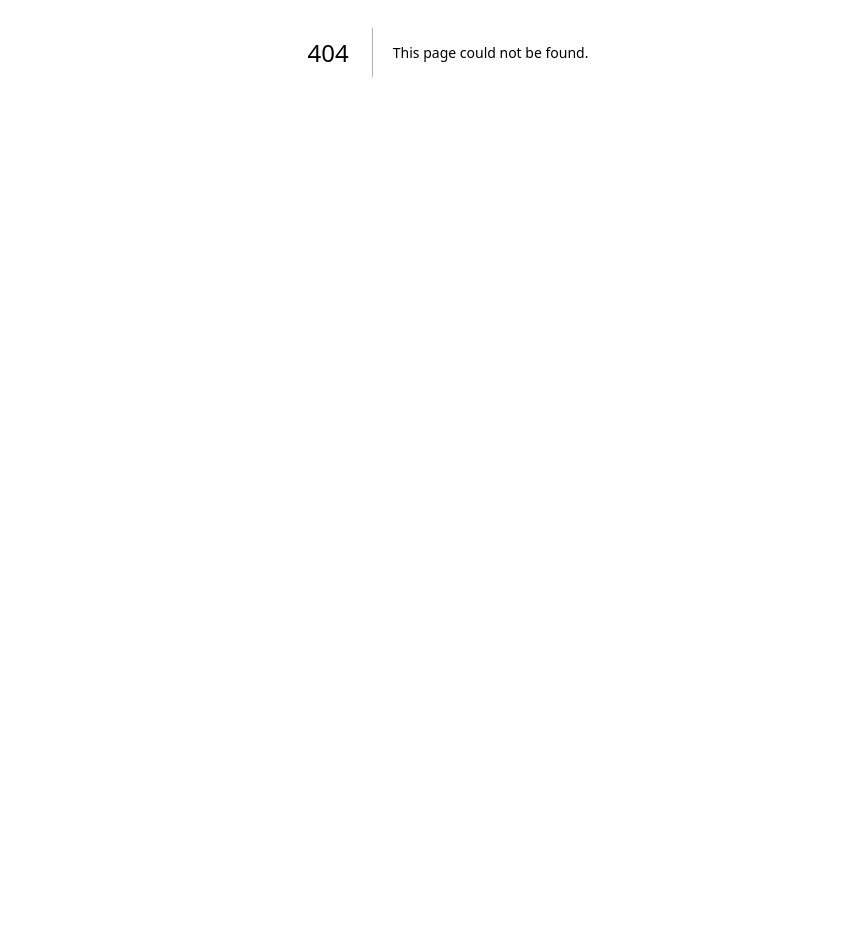
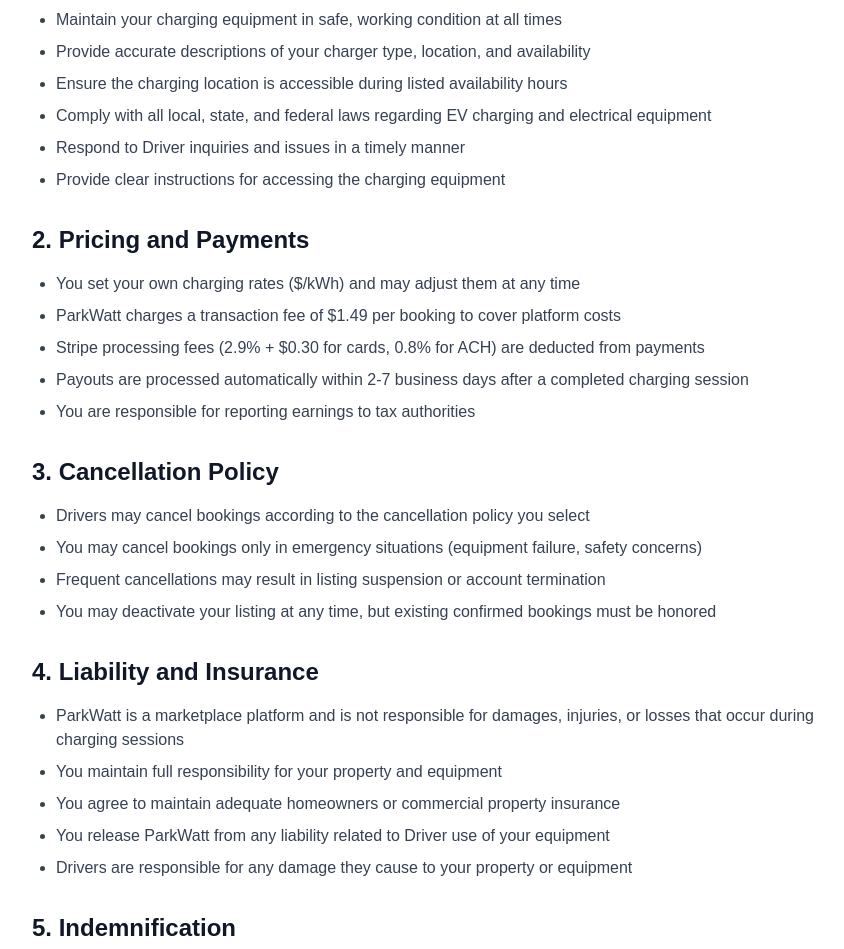
Before and after one commit to mikeygbd/parkwatt-website, a Next.js app: page /host-agreement in a window 1280 px wide. Before the commit this address had no page. Shown: the part 348-1297 px from the top of the page, without its empty margins (192-1036 px from the left). Before the commit the page ends 800 px from the top, so only its background shows below. Built offline with nearby package versions, Linux system fonts and the light colour scheme.

Commit message:
created Host Agreement page

```diff
--- /dev/null
+++ b/app/host-agreement/page.js
@@ -0,0 +1,242 @@
+export default function HostAgreement() {
+  return (
+    <div className="min-h-screen bg-gray-50 py-12 px-4 sm:px-6 lg:px-8">
+      <div className="max-w-4xl mx-auto bg-white shadow-lg rounded-lg p-8">
+        <h1 className="text-4xl font-bold text-gray-900 mb-4">
+          ParkWatt Host Agreement
+        </h1>
+        <p className="text-sm text-gray-500 mb-8">
+          Effective Date: December 16, 2024
+        </p>
+
+        <div className="prose prose-lg max-w-none text-gray-700">
+          <p className="mb-6">
+            This Host Agreement ("Agreement") is entered into between you
+            ("Host") and ParkWatt, Inc. ("ParkWatt", "we", "us", or "our") and
+            governs your use of the ParkWatt platform to list and rent your
+            electric vehicle (EV) charging equipment.
+          </p>
+
+          <h2 className="text-2xl font-semibold text-gray-900 mt-8 mb-4">
+            1. Host Responsibilities
+          </h2>
+          <p className="mb-4">As a Host, you agree to:</p>
+          <ul className="list-disc pl-6 mb-6 space-y-2">
+            <li>
+              Maintain your charging equipment in safe, working condition at all
+              times
+            </li>
+            <li>
+              Provide accurate descriptions of your charger type, location, and
+              availability
+            </li>
+            <li>
+              Ensure the charging location is accessible during listed
+              availability hours
+            </li>
+            <li>
+              Comply with all local, state, and federal laws regarding EV
+              charging and electrical equipment
+            </li>
+            <li>Respond to Driver inquiries and issues in a timely manner</li>
+            <li>
+              Provide clear instructions for accessing the charging equipment
+            </li>
+          </ul>
+
+          <h2 className="text-2xl font-semibold text-gray-900 mt-8 mb-4">
+            2. Pricing and Payments
+          </h2>
+          <ul className="list-disc pl-6 mb-6 space-y-2">
+            <li>
+              You set your own charging rates ($/kWh) and may adjust them at any
+              time
+            </li>
+            <li>
+              ParkWatt charges a transaction fee of $1.49 per booking to cover
+              platform costs
+            </li>
+            <li>
+              Stripe processing fees (2.9% + $0.30 for cards, 0.8% for ACH) are
+              deducted from payments
+            </li>
+            <li>
+              Payouts are processed automatically within 2-7 business days after
+              a completed charging session
+            </li>
+            <li>
+              You are responsible for reporting earnings to tax authorities
+            </li>
+          </ul>
+
+          <h2 className="text-2xl font-semibold text-gray-900 mt-8 mb-4">
+            3. Cancellation Policy
+          </h2>
+          <ul className="list-disc pl-6 mb-6 space-y-2">
+            <li>
+              Drivers may cancel bookings according to the cancellation policy
+              you select
+            </li>
+            <li>
+              You may cancel bookings only in emergency situations (equipment
+              failure, safety concerns)
+            </li>
+            <li>
+              Frequent cancellations may result in listing suspension or account
+              termination
+            </li>
+            <li>
+              You may deactivate your listing at any time, but existing
+              confirmed bookings must be honored
+            </li>
+          </ul>
+
+          <h2 className="text-2xl font-semibold text-gray-900 mt-8 mb-4">
+            4. Liability and Insurance
+          </h2>
+          <ul className="list-disc pl-6 mb-6 space-y-2">
+            <li>
+              ParkWatt is a marketplace platform and is not responsible for
+              damages, injuries, or losses that occur during charging sessions
+            </li>
+            <li>
+              You maintain full responsibility for your property and equipment
+            </li>
+            <li>
+              You agree to maintain adequate homeowners or commercial property
+              insurance
+            </li>
+            <li>
+              You release ParkWatt from any liability related to Driver use of
+              your equipment
+            </li>
+            <li>
+              Drivers are responsible for any damage they cause to your property
+              or equipment
+            </li>
+          </ul>
+
+          <h2 className="text-2xl font-semibold text-gray-900 mt-8 mb-4">
+            5. Indemnification
+          </h2>
+          <p className="mb-6">
+            You agree to indemnify, defend, and hold harmless ParkWatt, its
+            officers, directors, employees, and agents from and against any
+            claims, liabilities, damages, losses, and expenses (including
+            reasonable attorney fees) arising out of or in any way connected
+            with:
+          </p>
+          <ul className="list-disc pl-6 mb-6 space-y-2">
+            <li>Your breach of this Agreement</li>
+            <li>Your violation of any law or regulation</li>
+            <li>
+              Your listing content or the condition of your charging equipment
+            </li>
+            <li>
+              Any injury, loss, or damage to persons or property occurring at
+              your listing
+            </li>
+          </ul>
+
+          <h2 className="text-2xl font-semibold text-gray-900 mt-8 mb-4">
+            6. Listing Removal and Account Termination
+          </h2>
+          <p className="mb-4">ParkWatt reserves the right to:</p>
+          <ul className="list-disc pl-6 mb-6 space-y-2">
+            <li>
+              Remove any listing that violates this Agreement or our Terms of
+              Service
+            </li>
+            <li>
+              Suspend or terminate Host accounts for policy violations, safety
+              concerns, or fraudulent activity
+            </li>
+            <li>
+              Withhold payments if suspected fraud or Terms violations occur
+            </li>
+            <li>Modify platform fees with 30 days advance notice</li>
+          </ul>
+
+          <h2 className="text-2xl font-semibold text-gray-900 mt-8 mb-4">
+            7. Intellectual Property
+          </h2>
+          <p className="mb-6">
+            By uploading photos and descriptions of your charger, you grant
+            ParkWatt a non-exclusive, worldwide, royalty-free license to use,
+            display, and distribute this content on the platform and in
+            promotional materials.
+          </p>
+
+          <h2 className="text-2xl font-semibold text-gray-900 mt-8 mb-4">
+            8. Data and Privacy
+          </h2>
+          <p className="mb-6">
+            Your use of the platform is subject to our{" "}
+            <a
+              href="/privacy"
+              className="text-blue-600 hover:text-blue-800 underline"
+            >
+              Privacy Policy
+            </a>
+            . We collect and use your data to facilitate bookings, process
+            payments, and improve our services.
+          </p>
+
+          <h2 className="text-2xl font-semibold text-gray-900 mt-8 mb-4">
+            9. Modifications
+          </h2>
+          <p className="mb-6">
+            ParkWatt may modify this Agreement at any time. We will notify you
+            of material changes via email or in-app notification. Continued use
+            of the platform after changes constitutes acceptance of the modified
+            Agreement.
+          </p>
+
+          <h2 className="text-2xl font-semibold text-gray-900 mt-8 mb-4">
+            10. Governing Law
+          </h2>
+          <p className="mb-6">
+            This Agreement is governed by the laws of the State of Colorado,
+            without regard to its conflict of law provisions. Any disputes shall
+            be resolved in the state or federal courts located in Denver,
+            Colorado.
+          </p>
+
+          <h2 className="text-2xl font-semibold text-gray-900 mt-8 mb-4">
+            11. Contact Information
+          </h2>
+          <p className="mb-6">
+            If you have questions about this Host Agreement, please contact us
+            at:
+          </p>
+          <p className="mb-2">
+            <strong>Email:</strong>{" "}
+            <a
+              href="mailto:support@parkwatt.com"
+              className="text-blue-600 hover:text-blue-800 underline"
+            >
+              support@parkwatt.com
+            </a>
+          </p>
+          <p className="mb-6">
+            <strong>Website:</strong>{" "}
+            <a
+              href="https://www.parkwatt.com"
+              className="text-blue-600 hover:text-blue-800 underline"
+            >
+              www.parkwatt.com
+            </a>
+          </p>
+
+          <div className="mt-12 pt-6 border-t border-gray-300">
+            <p className="text-sm text-gray-600">
+              By checking the agreement box in the ParkWatt app, you acknowledge
+              that you have read, understood, and agree to be bound by this Host
+              Agreement.
+            </p>
+          </div>
+        </div>
+      </div>
+    </div>
+  );
+}
```
Also changed, not shown: public/simulator_screenshot_8AFD85F3-F401-40D4-A2A3-50B987944C95.png (deleted).
